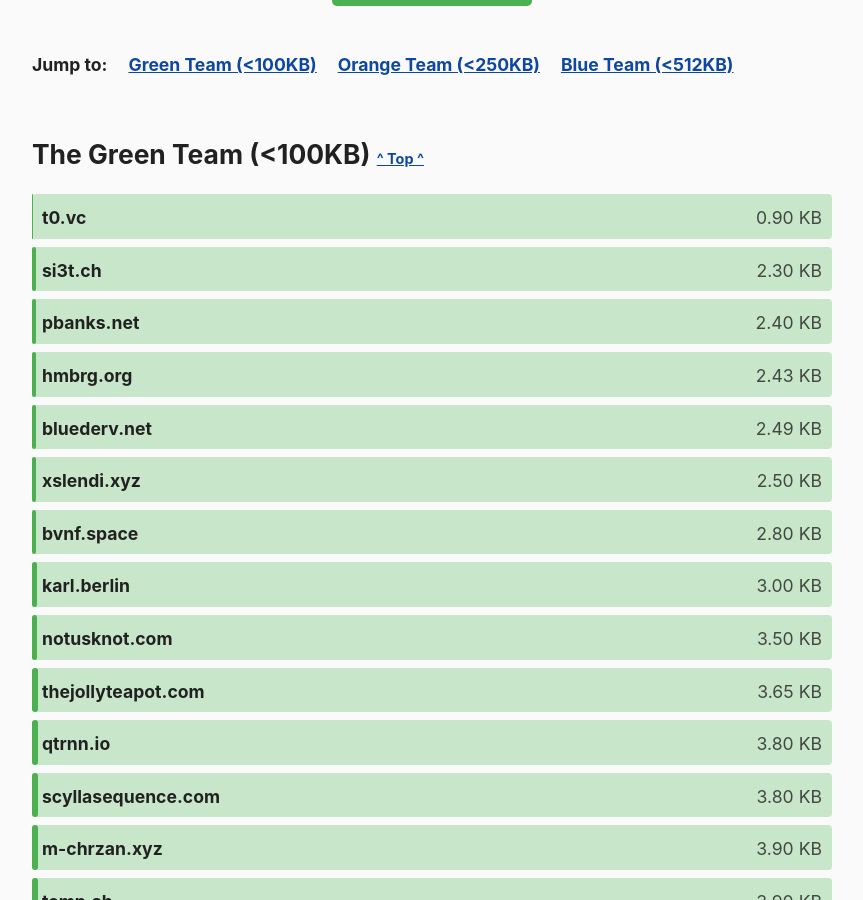
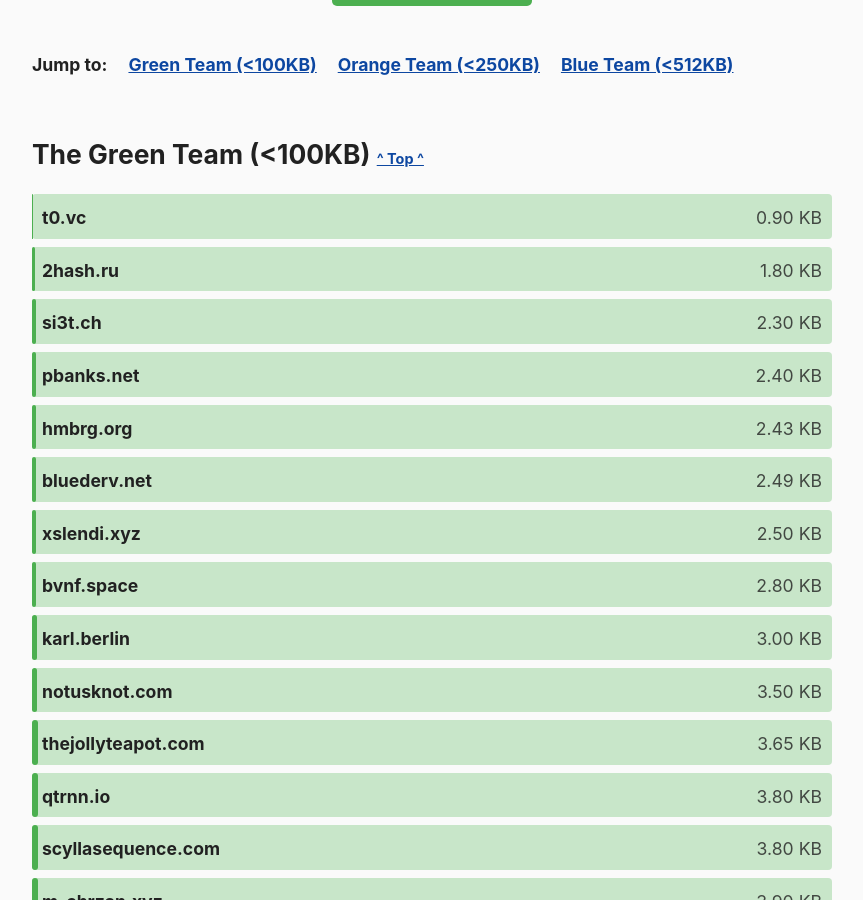
Before and after one commit to kevquirk/512kb.club, a Jekyll site: the page built from index.md, in a window 1280 px wide and 900 px high, scrolled down 1113 px. Shown: the whole window, without its empty margins (208-1071 px from the left). Built offline with Jekyll 4.4.1, drawn with Linux system fonts in a browser that asks for light colours.

Commit message:
Add 2hash.ru

```diff
--- a/_data/sites.yml
+++ b/_data/sites.yml
@@ -28,6 +28,11 @@
   size: 59.6
   last_checked: 2022-05-06
 
+- domain: 2hash.ru
+  url: https://2hash.ru/
+  size: 1.8
+  last_checked: 2022-07-16
+
 - domain: 3000.chat
   url: https://3000.chat/
   size: 142
```
